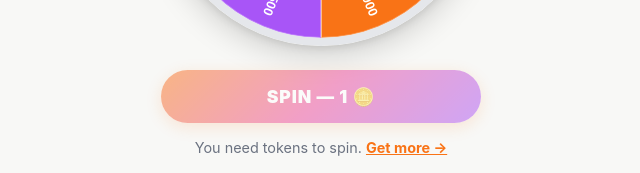
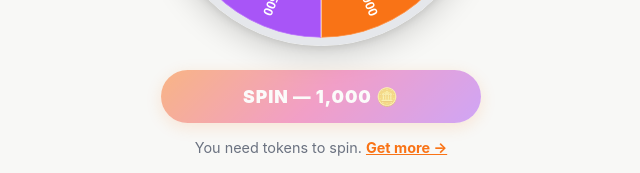
Before and after one commit to salumastake-code/numble-react, a React (Vite) app: page /spin in a window 1280 px wide. Shown: the part 379-552 px from the top of the page, without its empty margins (319-959 px from the left). Built offline with nearby package versions, Linux system fonts and the light colour scheme; sample sign-in values are in the browser's storage.

Commit message:
fix: spin costs 1,000 tokens — update button label and balance check

```diff
--- a/src/pages/Spin.jsx
+++ b/src/pages/Spin.jsx
@@ -131,8 +131,8 @@ export default function Spin() {
 
   async function handleSpin() {
     if (spinning) return;
-    if (tokenBalance < 1) {
-      showToast('Not enough tokens! Buy more or subscribe.', 'error');
+    if (tokenBalance < 1000) {
+      showToast('Not enough tokens! You need 1,000 tokens to spin.', 'error');
       return;
     }
 
@@ -217,12 +217,12 @@ export default function Spin() {
       <button
         className={`spin-btn ${spinning ? 'spinning' : ''}`}
         onClick={handleSpin}
-        disabled={spinning || tokenBalance < 1}
+        disabled={spinning || tokenBalance < 1000}
       >
-        {spinning ? 'Spinning...' : 'SPIN  —  1 🪙'}
+        {spinning ? 'Spinning...' : 'SPIN  —  1,000 🪙'}
       </button>
 
-      {tokenBalance < 1 && (
+      {tokenBalance < 1000 && (
         <p className="spin-no-tokens">
           You need tokens to spin.{' '}
           <span className="spin-link" onClick={() => navigate('/profile')}>
```
